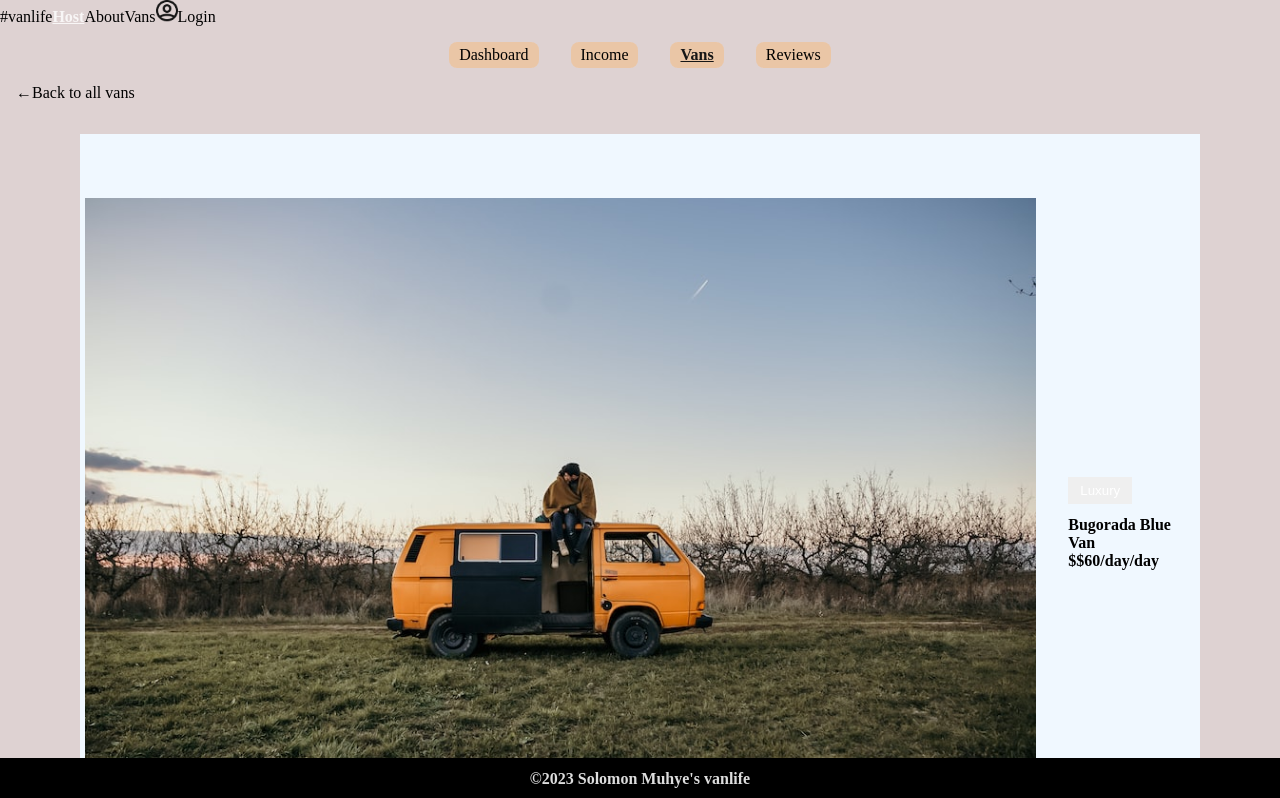
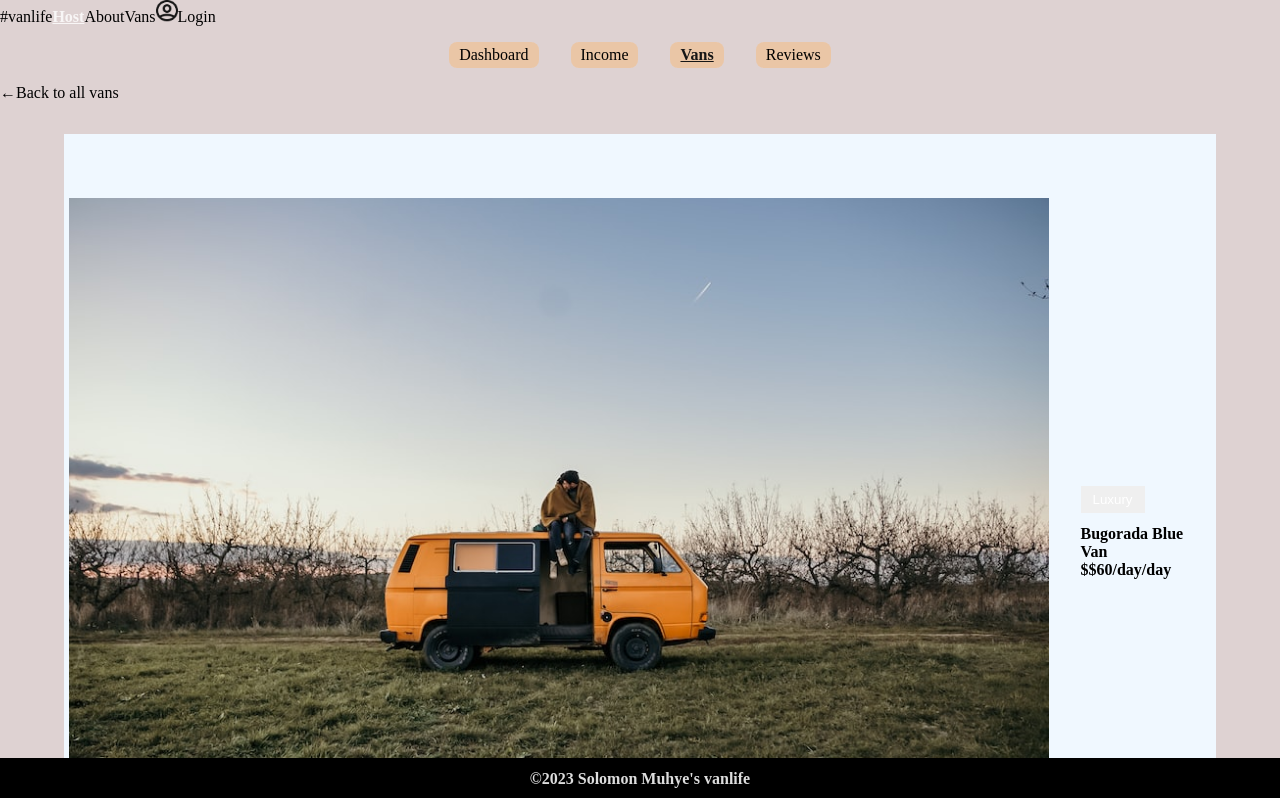
Before and after one commit to SolomonMuhyeY/vanlife, a React (Vite) app: page /host/vans/1 in a window 1280 px wide. Shown: the top 798 px of the page. Built offline with nearby package versions, Linux system fonts and the light colour scheme.

Commit message:
changing the layout

```diff
--- a/src/pages/host/HostVansDetail.jsx
+++ b/src/pages/host/HostVansDetail.jsx
@@ -70,14 +70,7 @@ function HostVansDetail() {
       )
   );
   return (
-    <div
-      style={{
-        padding: "0 1rem",
-        paddingBottom: "2rem",
-        width: "fit-content",
-      }}
-      className='container mx-auto'
-    >
+    <div className='container mx-auto'>
       <Link
         to='..'
         relative='path'
```
